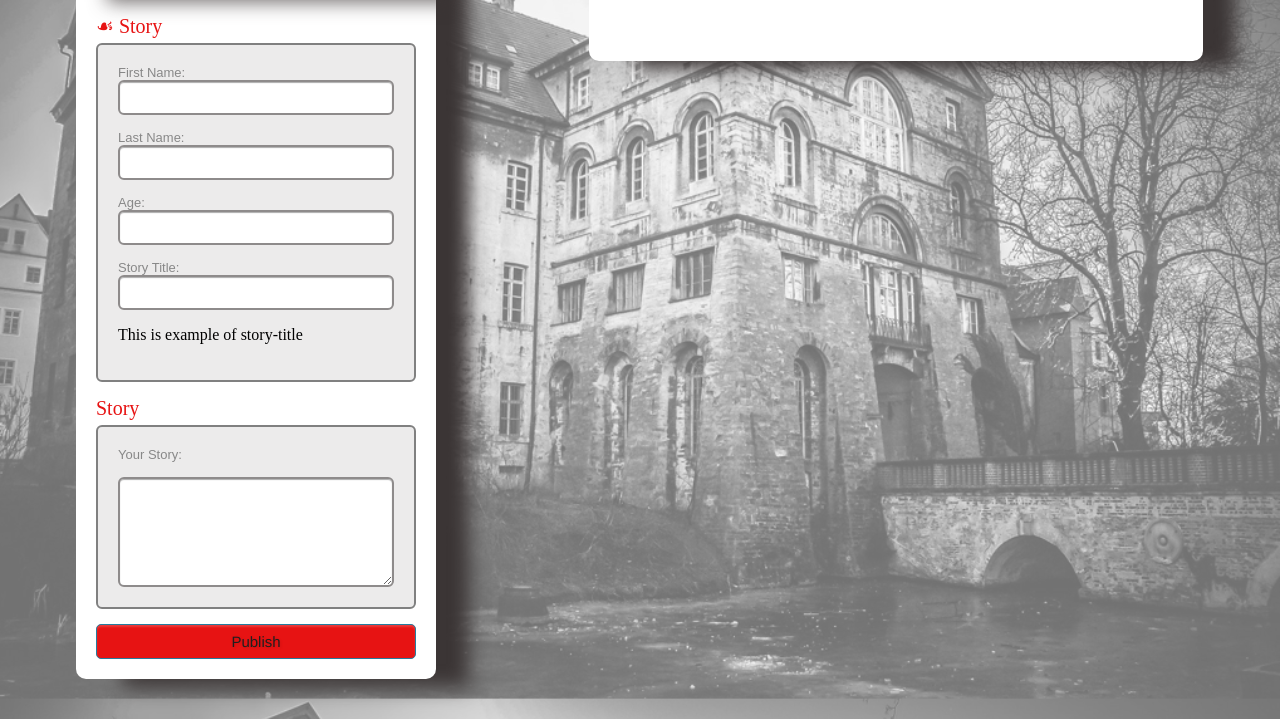
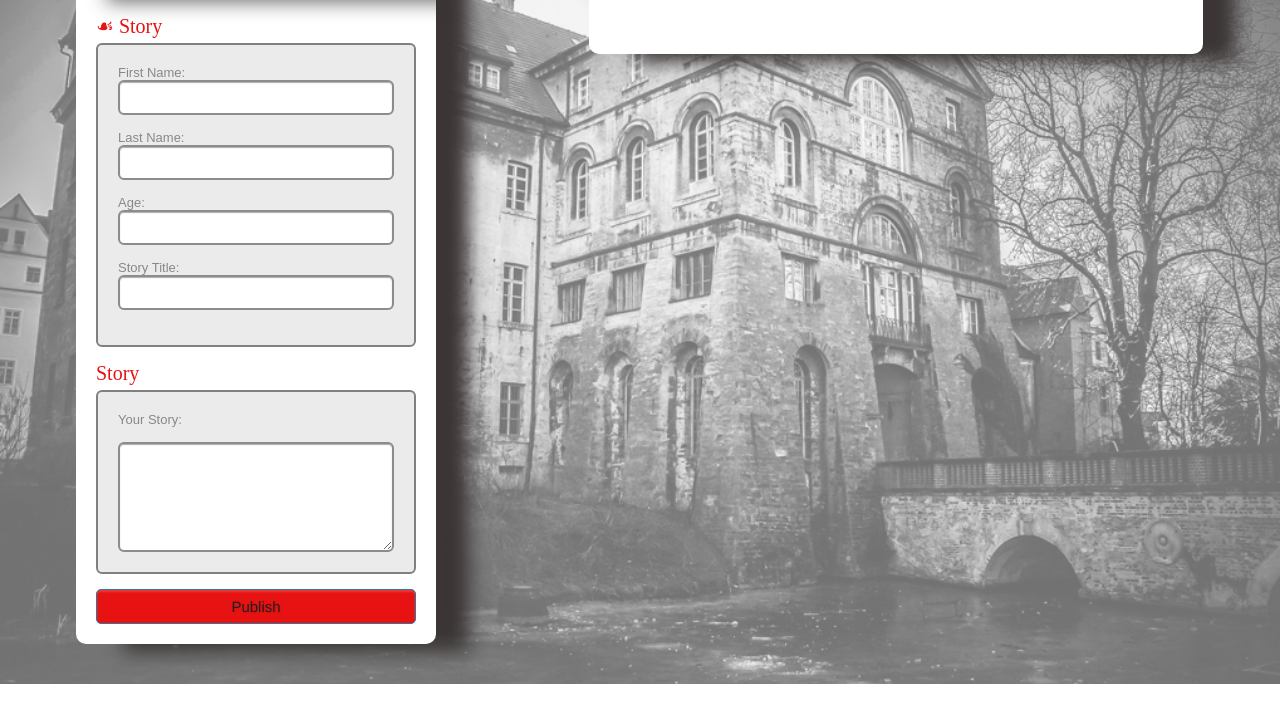
Before and after one commit to Stavrev0102/12-Exercise-Development-Resources, a plain HTML site: page index.html in a window 1280 px wide. Shown: the part 153-872 px from the top of the page. After the commit the page ends 837 px from the top, so only its background shows below. Drawn offline with Linux system fonts and the light colour scheme.

Commit message:
Revert "Add genre field"

```diff
--- a/index.html
+++ b/index.html
@@ -30,7 +30,6 @@
           <label>Story Title:
             <input type="text" id="story-title" name="field5" />
           </label>
-          <p>This is example of story-title</p>
         </div>
 
         <div class="section">
```
